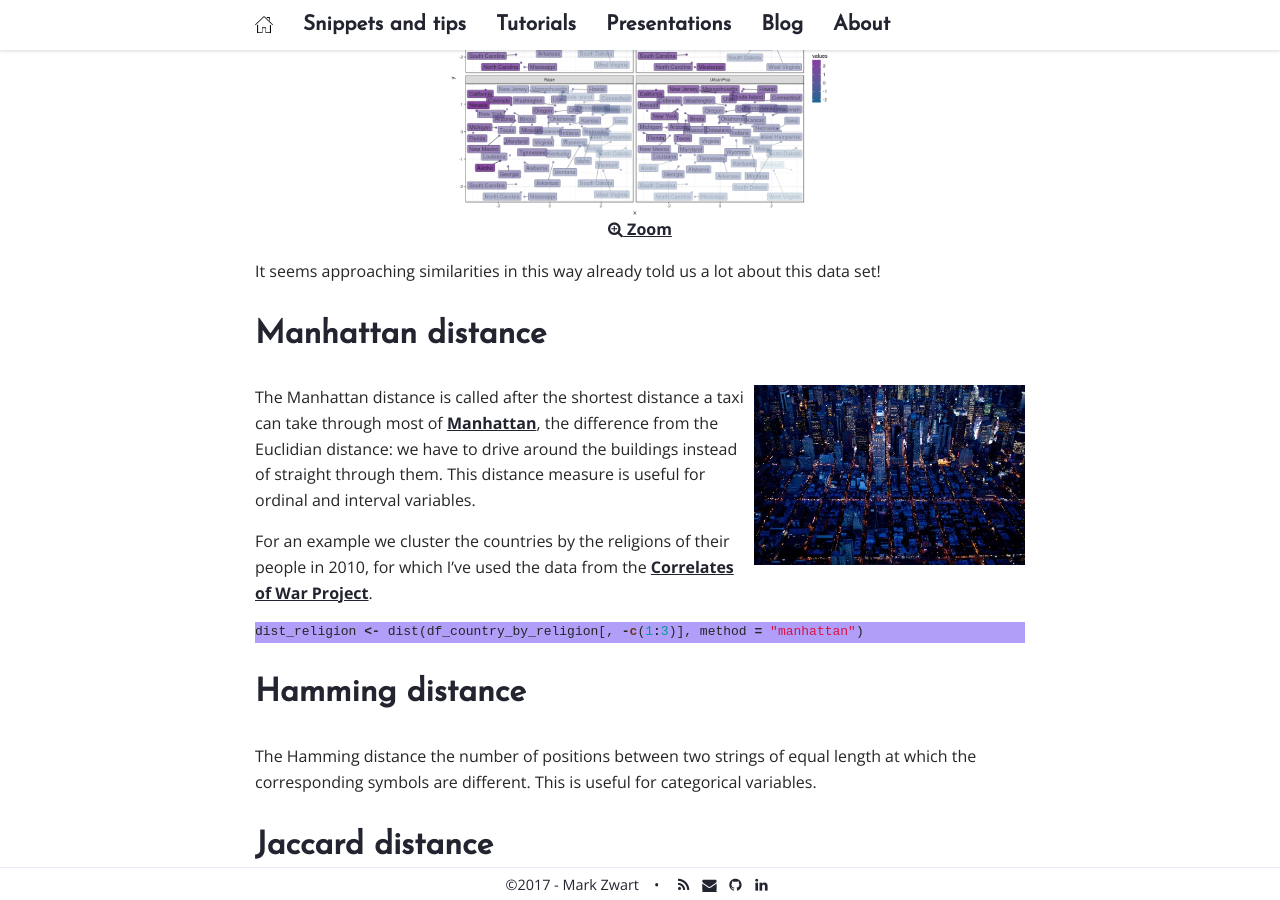
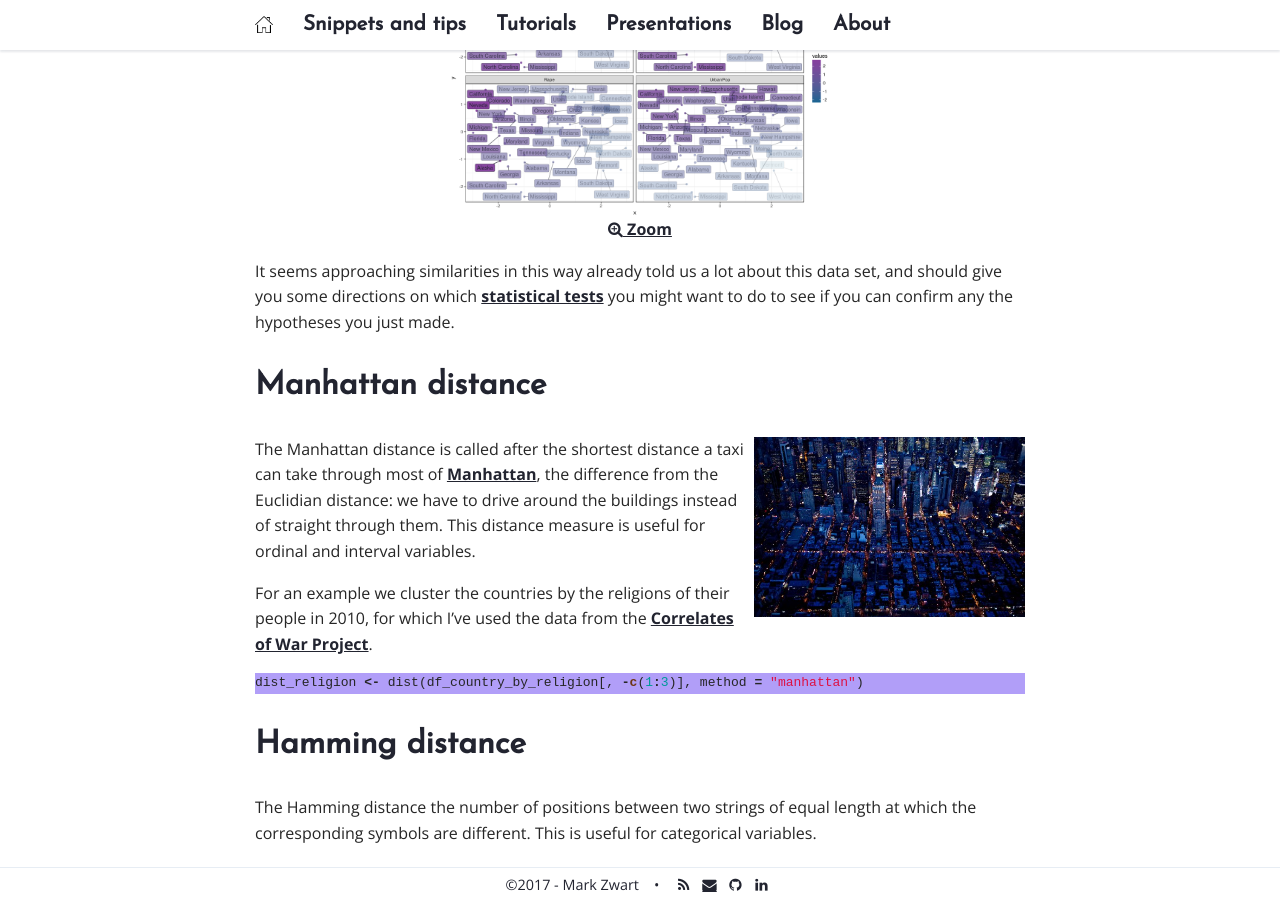
Before and after one commit to mark-me/mark-me.github.io, a Jekyll site: the page built from _pages/tutorials/distance-measures/distance-measures.md, in a window 1280 px wide and 900 px high, scrolled down 2648 px. Built offline with Jekyll 4.4.1, drawn with Linux system fonts in a browser that asks for light colours; nearby versions of some CDN libraries; comment, search, counter and statistics services are not loaded.

Commit message:
Update distance-measures.md

```diff
--- a/_pages/tutorials/distance-measures/distance-measures.md
+++ b/_pages/tutorials/distance-measures/distance-measures.md
@@ -78,7 +78,7 @@ This creates the plot below. What we can see here is that the distances across t
 <i class='fa fa-search-plus '></i> Zoom</a>
 {: refdef}
 
-It seems approaching similarities in this way already told us a lot about this data set!
+It seems approaching similarities in this way already told us a lot about this data set, and should give you some directions on which [statistical tests](/statistical-tests/) you might want to do to see if you can confirm any the hypotheses you just made.
 
 # Manhattan distance
 
```
